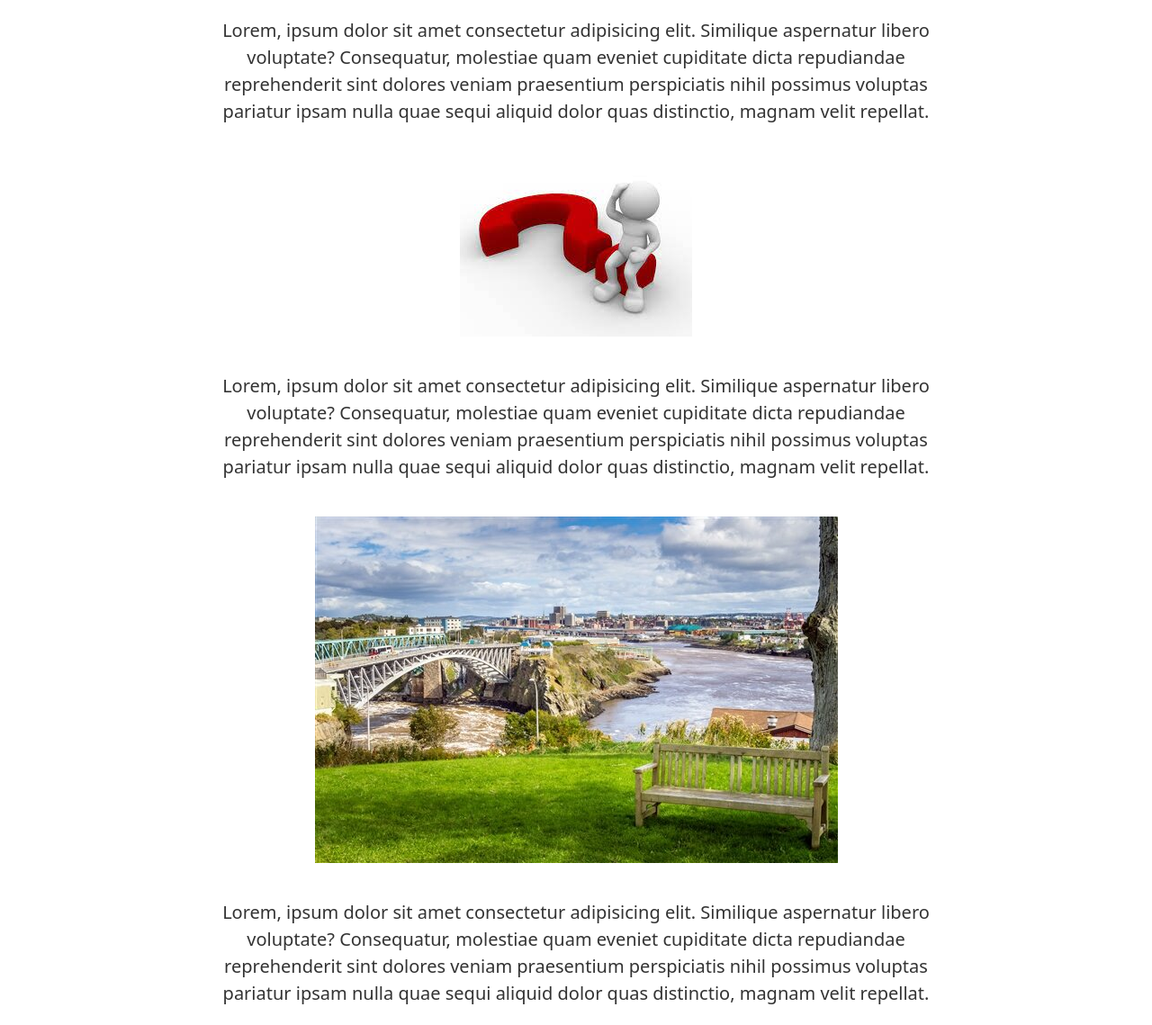
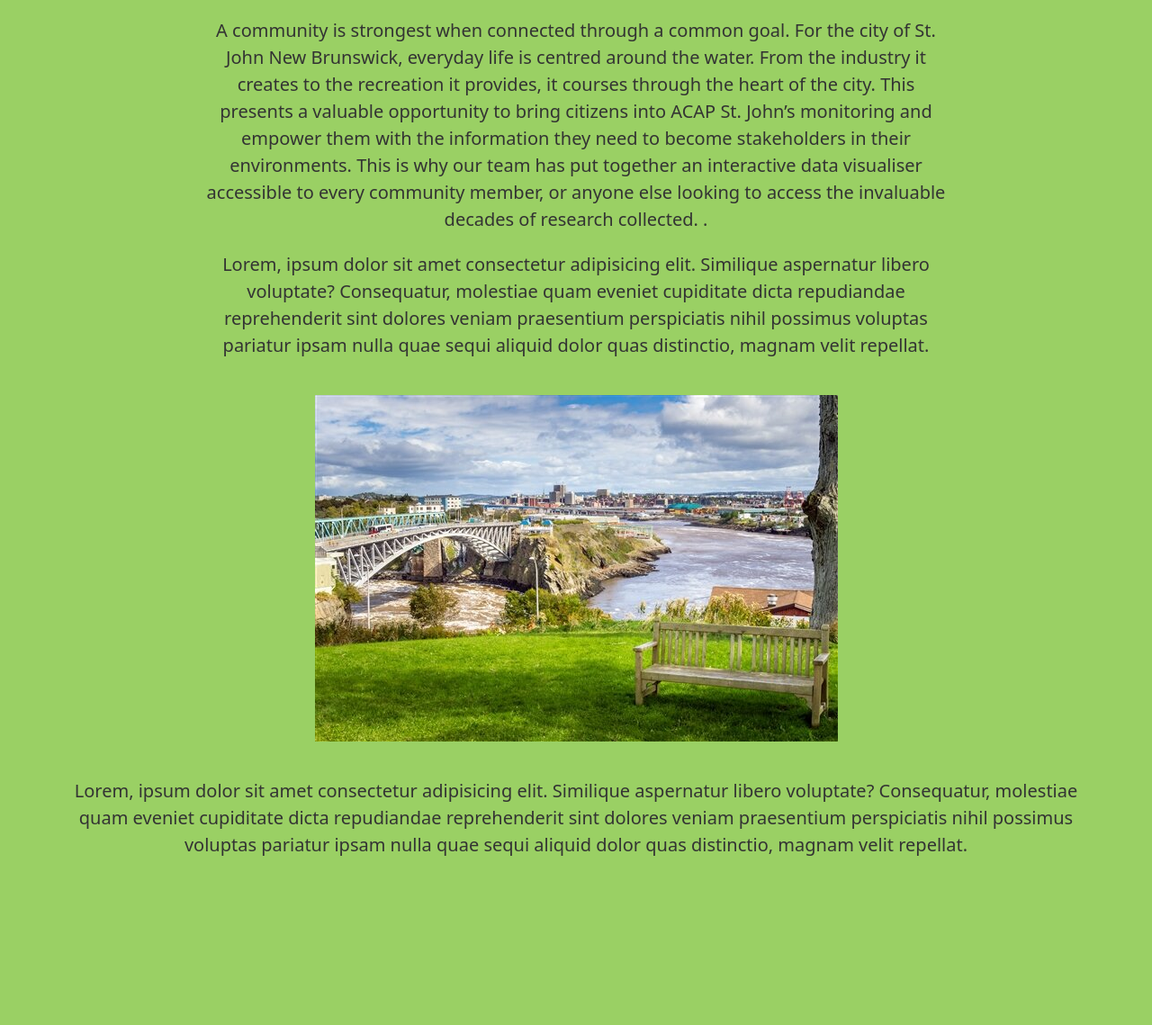
Before and after one commit to egosnell/ELA-Hackathon-2023, a Flask app: page /The_Problem in a window 1280 px wide. Shown: the part 249-1388 px from the top of the page at 90% size. After the commit the page ends 1200 px from the top, so only its background shows below. Run offline with Flask 3, Linux system fonts and the light colour scheme.

Commit message:
colour for tab

```diff
--- a/templates/problem.html
+++ b/templates/problem.html
@@ -1,4 +1,5 @@
 {% extends 'base.html' %}
+
 
 {% block content %}
   <!-- Page title banner over Image 1 -->
@@ -6,24 +7,29 @@
     <h1 class="display-4"><strong>THE PROBLEM ACAP FACES</strong></h1>
   </div>
 
+  <body style="background-color: rgba(90, 179, 0, 0.609)">
+  </body>
+
   <!-- Insert your images here -->
   <div class="text-center">
     <div class="lead-container">
-      <p class="lead text-center">Lorem, ipsum dolor sit amet consectetur adipisicing elit. Similique
+      <p class="lead text-center">A community is strongest when connected through a common goal.
+      For the city of St. John New Brunswick, everyday life is centred around the water. From the
+      industry it creates to the recreation it provides, it courses through the heart of the city.
+      This presents a valuable opportunity to bring citizens into ACAP St. John’s monitoring and
+      empower them with the information they need to become stakeholders in their environments.
+      This is why our team has put together an interactive data visualiser accessible to every
+      community member, or anyone else looking to access the invaluable decades of research collected.
+        .</p>
+    </div>
+
+    <div class="lead-container">
+      <p class="lead text-center"> Lorem, ipsum dolor sit amet consectetur adipisicing elit. Similique
         aspernatur libero voluptate? Consequatur, molestiae quam eveniet cupiditate dicta repudiandae
         reprehenderit sint dolores veniam praesentium perspiciatis nihil possimus voluptas pariatur
         ipsam nulla quae sequi aliquid dolor quas distinctio, magnam velit repellat.</p>
     </div>
-    <div>
-    <img src="{{ url_for('static', filename='Photos/image1.jpg') }}" alt="Image 1" class="img-fluid">
-    </div>
-    <div class="lead-container">
-      <p class="lead text-center">Lorem, ipsum dolor sit amet consectetur adipisicing elit. Similique
-        aspernatur libero voluptate? Consequatur, molestiae quam eveniet cupiditate dicta repudiandae
-        reprehenderit sint dolores veniam praesentium perspiciatis nihil possimus voluptas pariatur
-        ipsam nulla quae sequi aliquid dolor quas distinctio, magnam velit repellat.</p>
-    </div>
-    <img src="{{ url_for('static', filename='Photos/image2.jpg') }}" alt="Image 2" class="img-fluid">
+    <img src="{{ url_for('static', filename='Photos/image2.jpg') }}" alt="Image 2" class="img-fluid"style="border: 2px solid #339966>
     <div class="lead-container">
       <p class="lead text-center">Lorem, ipsum dolor sit amet consectetur adipisicing elit. Similique
         aspernatur libero voluptate? Consequatur, molestiae quam eveniet cupiditate dicta repudiandae
```
